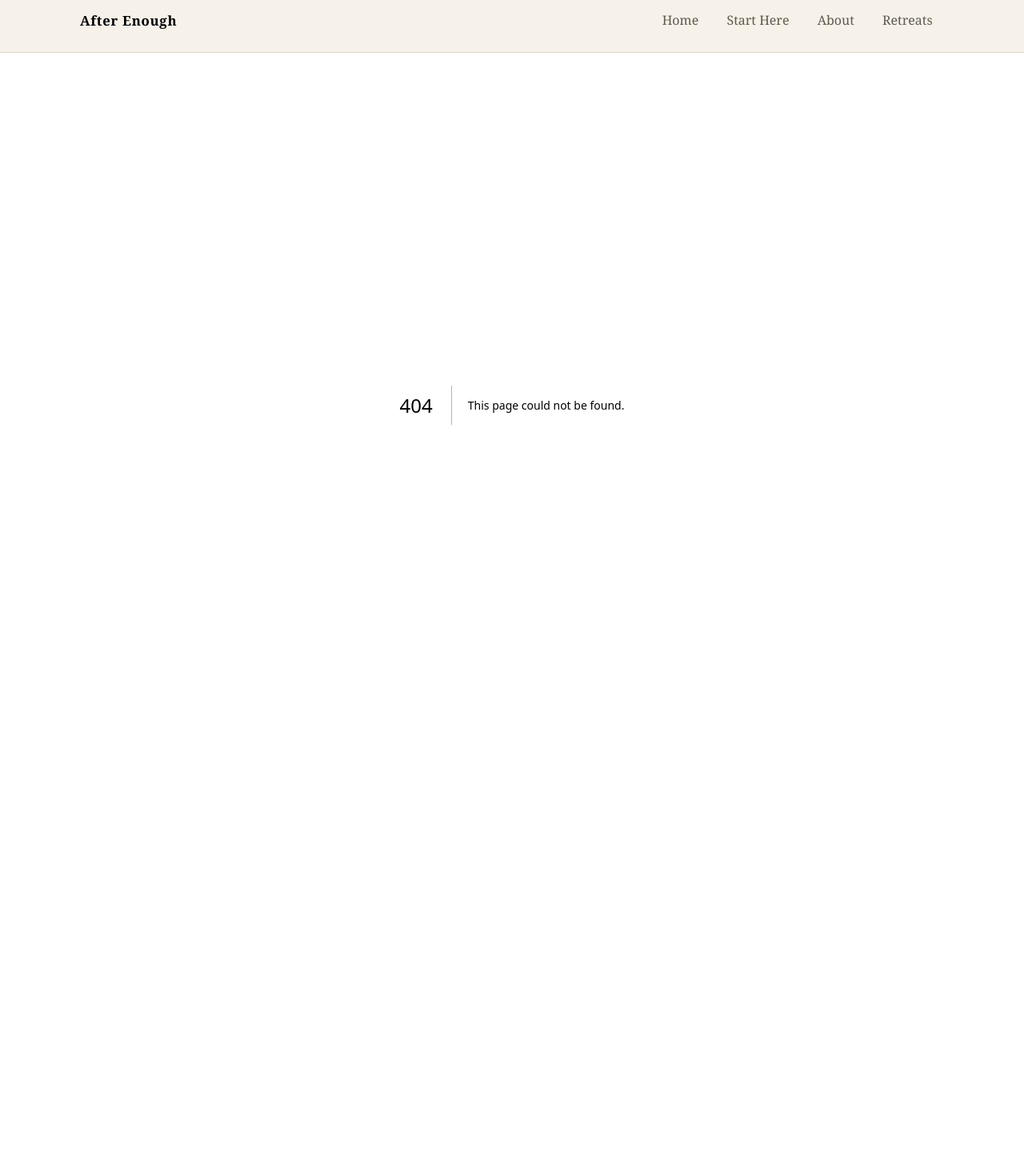
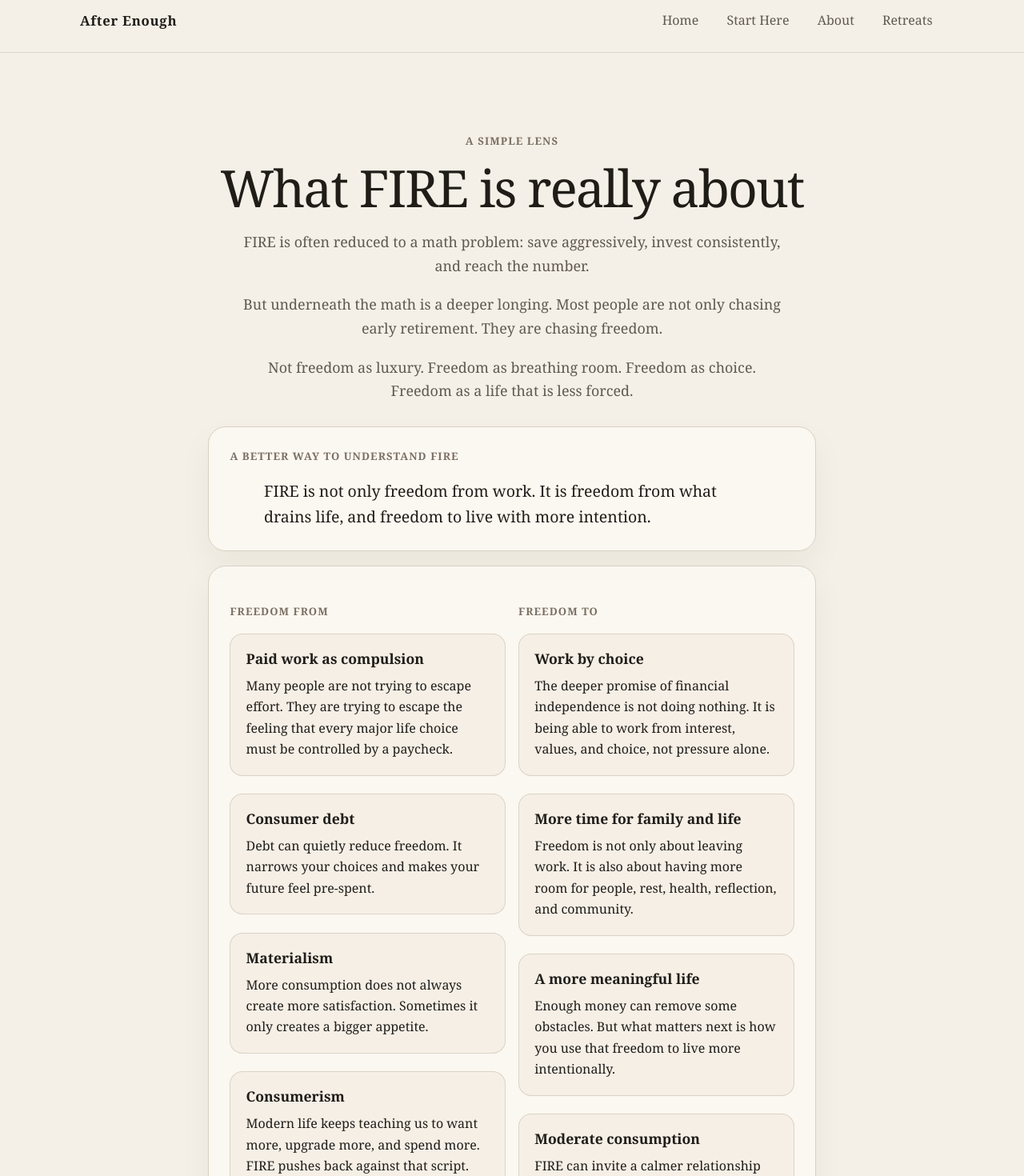
Before and after one commit to naveenniverthy/after-enough, a Next.js app: page /what-fire-is-really-about in a window 1280 px wide. Before the commit this address had no page. Shown: the part 14-1484 px from the top of the page at 80% size. Before the commit the page ends 984 px from the top, so only its background shows below. Built offline with nearby package versions, Linux system fonts and the light colour scheme.

Commit message:
what fire really is

```diff
--- a/app/build-enough/page.jsx
+++ b/app/build-enough/page.jsx
@@ -33,6 +33,11 @@ const firePaths = [
     href: "/barista-fire",
     title: "Barista FIRE",
     description: "Step back partially instead of all at once.",
+  },
+  {
+    href: "/what-fire-is-really-about",
+    title: "What FIRE is really about",
+    description: "Beyond money — a shift from compulsion to choice.",
   },
 ];
 
--- /dev/null
+++ b/app/what-fire-is-really-about/page.jsx
@@ -0,0 +1,171 @@
+import Link from "next/link";
+
+const freedomFrom = [
+  {
+    title: "Paid work as compulsion",
+    text: "Many people are not trying to escape effort. They are trying to escape the feeling that every major life choice must be controlled by a paycheck.",
+  },
+  {
+    title: "Consumer debt",
+    text: "Debt can quietly reduce freedom. It narrows your choices and makes your future feel pre-spent.",
+  },
+  {
+    title: "Materialism",
+    text: "More consumption does not always create more satisfaction. Sometimes it only creates a bigger appetite.",
+  },
+  {
+    title: "Consumerism",
+    text: "Modern life keeps teaching us to want more, upgrade more, and spend more. FIRE pushes back against that script.",
+  },
+];
+
+const freedomTo = [
+  {
+    title: "Work by choice",
+    text: "The deeper promise of financial independence is not doing nothing. It is being able to work from interest, values, and choice, not pressure alone.",
+  },
+  {
+    title: "More time for family and life",
+    text: "Freedom is not only about leaving work. It is also about having more room for people, rest, health, reflection, and community.",
+  },
+  {
+    title: "A more meaningful life",
+    text: "Enough money can remove some obstacles. But what matters next is how you use that freedom to live more intentionally.",
+  },
+  {
+    title: "Moderate consumption",
+    text: "FIRE can invite a calmer relationship with money: spending with care, wanting less, and finding that less can still be enough.",
+  },
+  {
+    title: "Financial well-being",
+    text: "A buffer matters. Peace comes not only from net worth, but from knowing you can absorb surprises and still stand steady.",
+  },
+];
+
+export const metadata = {
+  title: "What FIRE Is Really About",
+  description:
+    "A simple look at FIRE as freedom from what drains life, and freedom to live with more choice, meaning, and enough.",
+  alternates: {
+    canonical: "/what-fire-is-really-about",
+  },
+};
+
+export default function WhatFireIsReallyAboutPage() {
+  return (
+    <main className="essay-page">
+      <section className="essay-hero">
+        <p className="eyebrow">A simple lens</p>
+        <h1>What FIRE is really about</h1>
+        <p className="essay-intro">
+          FIRE is often reduced to a math problem: save aggressively, invest
+          consistently, and reach the number.
+        </p>
+        <p className="essay-intro">
+          But underneath the math is a deeper longing. Most people are not only
+          chasing early retirement. They are chasing freedom.
+        </p>
+        <p className="essay-intro">
+          Not freedom as luxury. Freedom as breathing room. Freedom as choice.
+          Freedom as a life that is less forced.
+        </p>
+      </section>
+
+      <section className="essay-card">
+        <p className="eyebrow">A better way to understand FIRE</p>
+        <p className="closing-line" style={{ marginTop: "1rem", textAlign: "left" }}>
+          FIRE is not only freedom from work. It is freedom from what drains
+          life, and freedom to live with more intention.
+        </p>
+      </section>
+
+      <section className="essay-card">
+        <div className="grid-two">
+          <div>
+            <p className="eyebrow" style={{ marginBottom: "1rem" }}>
+              Freedom from
+            </p>
+            <div className="stack">
+              {freedomFrom.map((item) => (
+                <article key={item.title} className="soft-card">
+                  <h3>{item.title}</h3>
+                  <p>{item.text}</p>
+                </article>
+              ))}
+            </div>
+          </div>
+
+          <div>
+            <p className="eyebrow" style={{ marginBottom: "1rem" }}>
+              Freedom to
+            </p>
+            <div className="stack">
+              {freedomTo.map((item) => (
+                <article key={item.title} className="soft-card">
+                  <h3>{item.title}</h3>
+                  <p>{item.text}</p>
+                </article>
+              ))}
+            </div>
+          </div>
+        </div>
+      </section>
+
+      <section className="essay-card">
+        <h2>Where this connects with After Enough</h2>
+        <p>
+          This is where After Enough becomes more interesting than a standard
+          FIRE blog.
+        </p>
+        <p>You are not only asking, “How much do I need?”</p>
+        <p>
+          You are also asking, “What kind of life becomes possible when money
+          matters less?”
+        </p>
+      </section>
+
+      <section className="essay-card">
+        <h2>What this page is really saying</h2>
+        <p>The point of FIRE is not simply to stop working early.</p>
+        <p>
+          The point is to reduce fear, reduce compulsion, reduce noise, and
+          make room for a life that feels more chosen.
+        </p>
+        <p>
+          In that sense, financial independence is not just about leaving
+          something behind.
+        </p>
+        <blockquote className="essay-quote">
+          It is about becoming available for a different way of living.
+        </blockquote>
+      </section>
+
+      <section className="essay-card">
+        <h2>Explore next</h2>
+        <p>Pair this with your pages on enough, life after FI, and ikigai.</p>
+        <p>
+          <Link href="/how-much-is-enough" className="button-link button-link--quiet">
+            How Much Is Enough
+          </Link>{" "}
+          <Link
+            href="/life-after-financial-independence"
+            className="button-link button-link--quiet"
+          >
+            Life After FI
+          </Link>{" "}
+          <Link href="/ikigai" className="button-link">
+            Ikigai
+          </Link>
+        </p>
+      </section>
+
+      <section className="essay-card">
+        <p>
+          <Link href="/" className="button-link button-link--quiet">
+            Back to home
+          </Link>
+        </p>
+      </section>
+    </main>
+  );
+}
```
